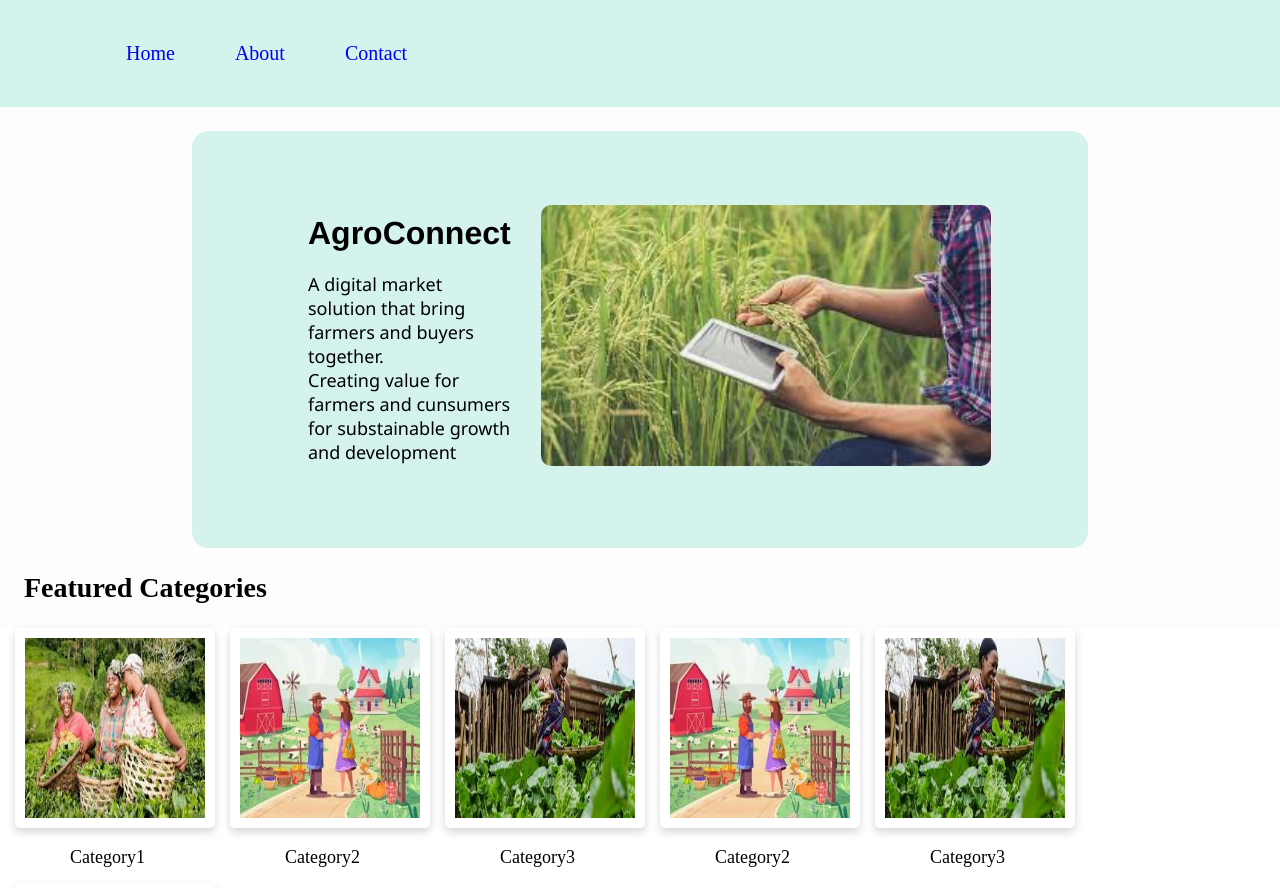
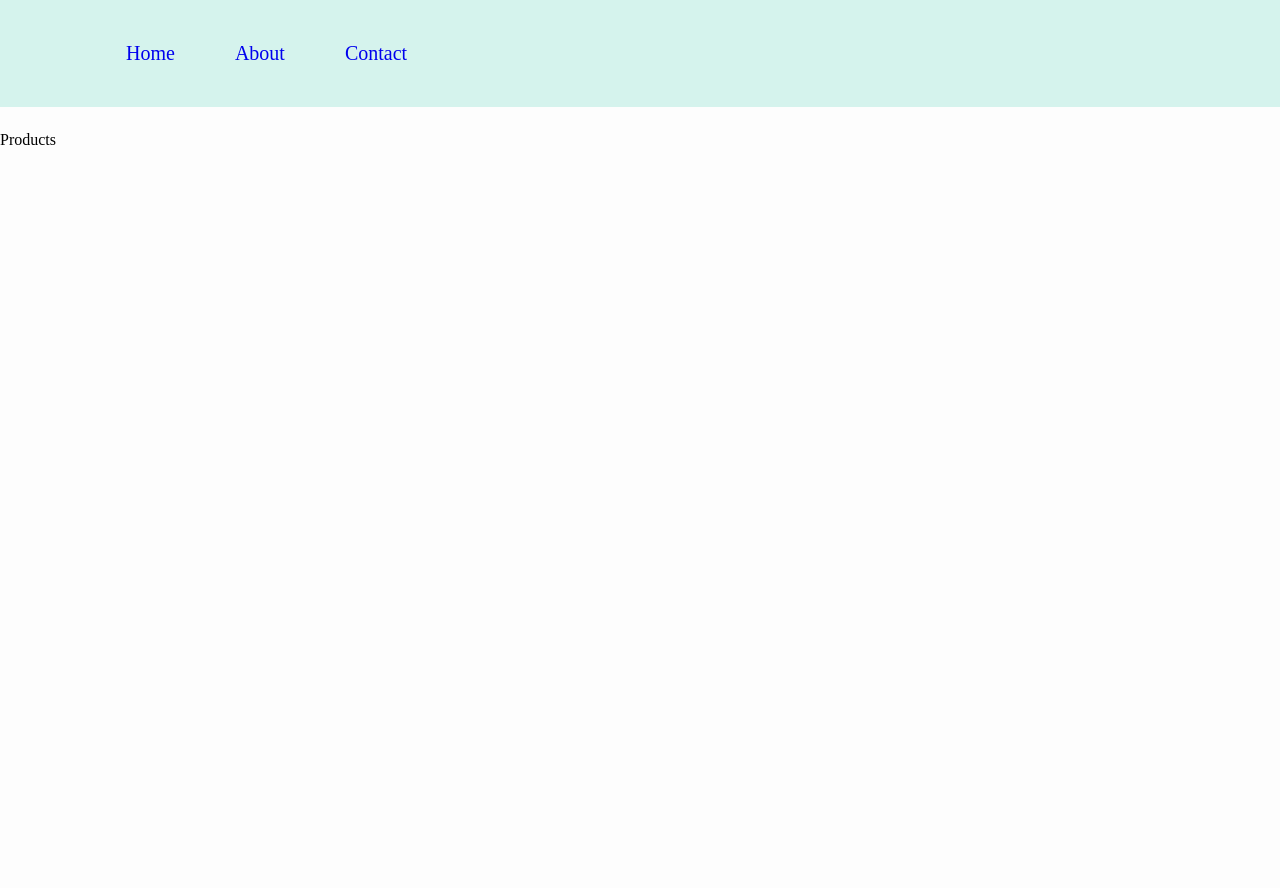
Before and after one commit to victoryohanna/agroconnect, a React (Create React App) app: page /products/111 in a window 1280 px wide. Shown: the top 888 px of the page. After the commit the page ends 800 px from the top, so only its background shows below. Built offline with nearby package versions, Linux system fonts and the light colour scheme.

Commit message:
creates products component and add page routes

```diff
--- a/src/App.js
+++ b/src/App.js
@@ -1,15 +1,22 @@
 
+
+import { Routes, Route } from 'react-router-dom';
 import './App.css';
 
 import Home from "./pages/Home"
 import Navbar from "./components/Navbar";
+import Products from './pages/Products';
 //
 
 function App() {
   return (
     <div>
       <Navbar />
-      <Home />
+      <Routes>
+        <Route path='/' element={<Home />} />
+        <Route path='/products/:id' element={<Products/>} />
+      </Routes>
+
 
     </div>
   );
--- a/src/components/Featured.jsx
+++ b/src/components/Featured.jsx
@@ -8,7 +8,7 @@ const Featured = ({product}) => {
       <div className='features__header-text'>
         <h1>Featured Categories</h1>
       </div>
-      <Link to="/">
+      <Link to="/products/111">
       <div className='features__gallary'>
 
          {product.map((item, index)=>{
--- /dev/null
+++ b/src/pages/Products.jsx
@@ -0,0 +1,10 @@
+
+//import './styles/products.css';
+
+const Products = ()=>{
+    return(
+        <div className='products__container'>Products</div>
+    )
+}
+
+export default Products;
```
